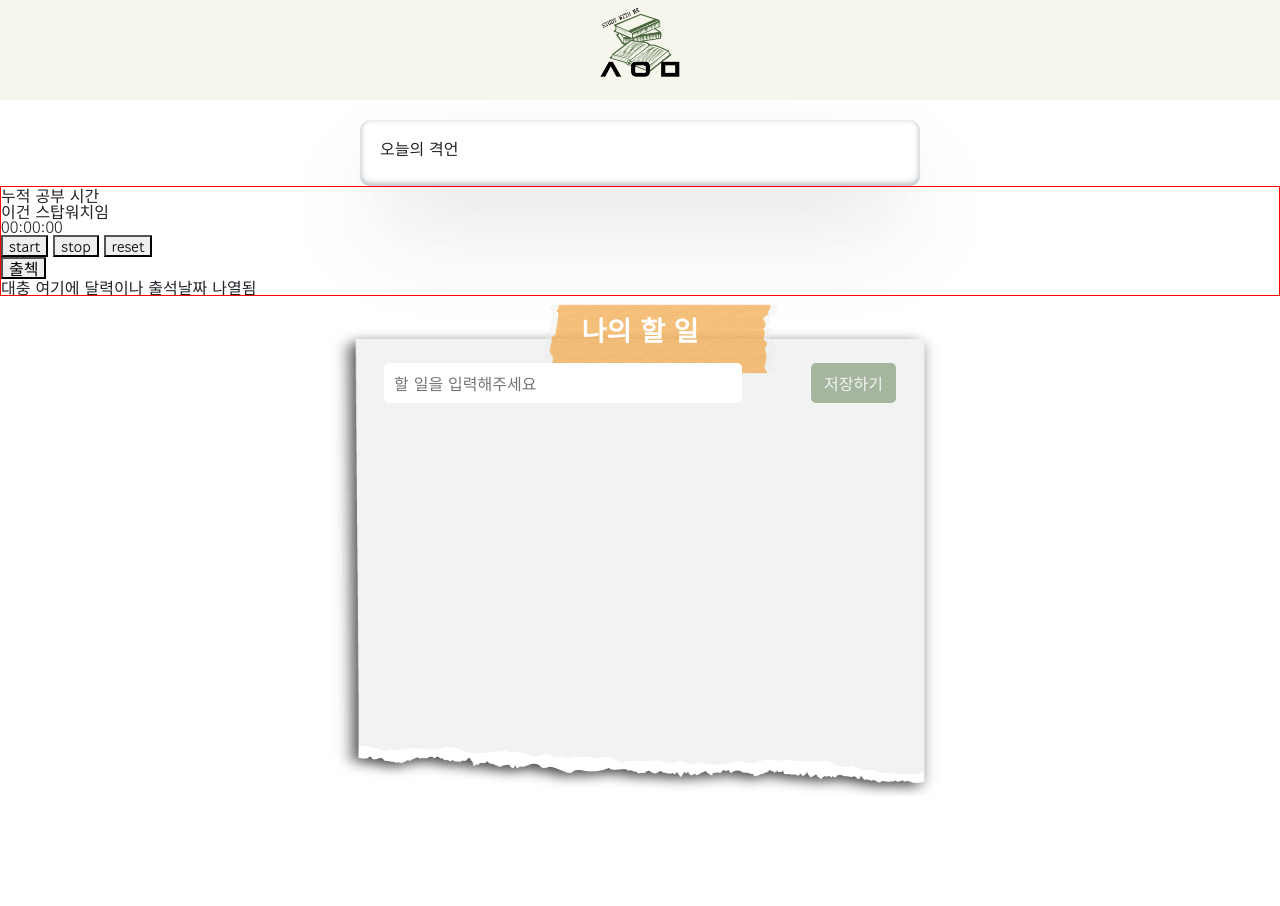
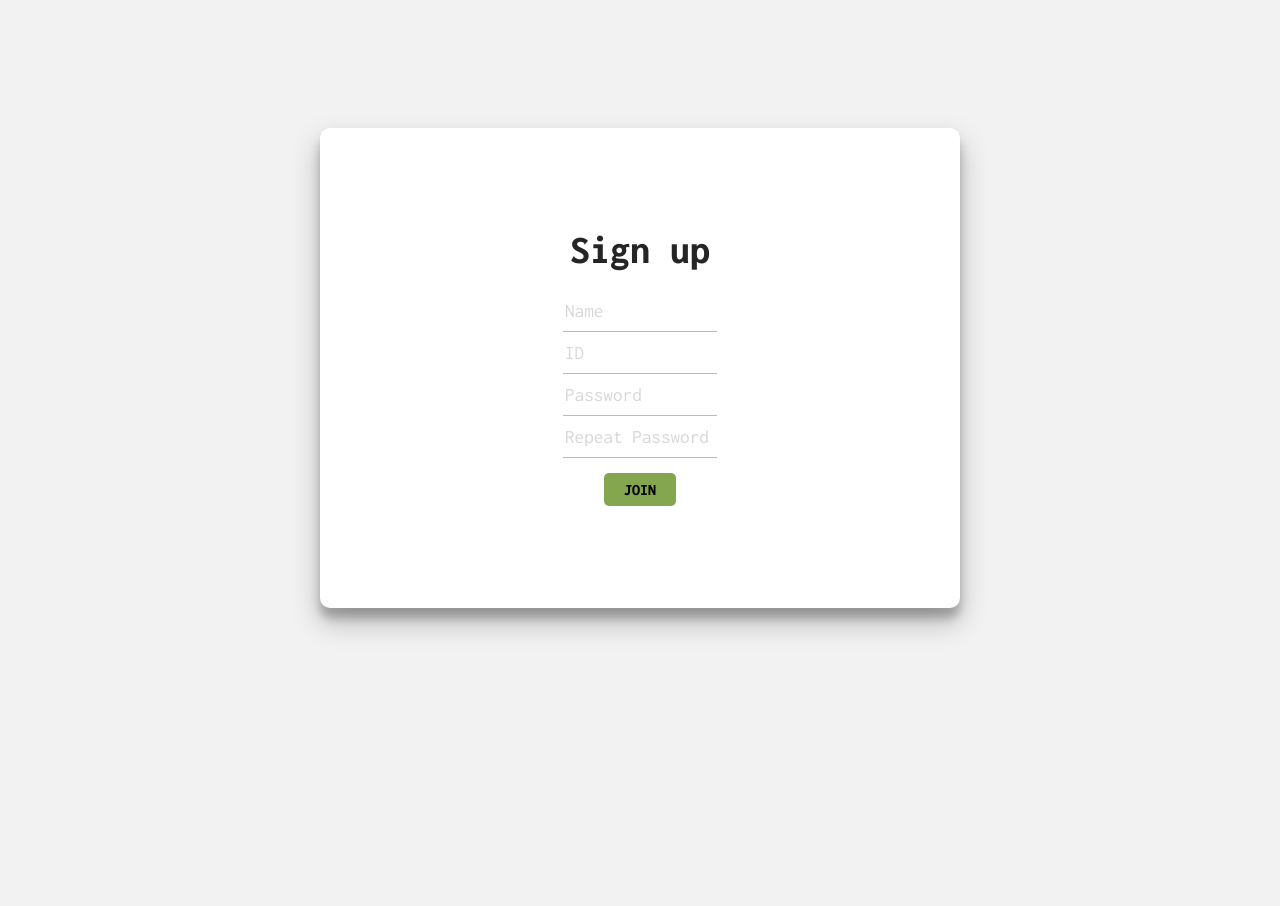
Before and after one commit to amisu1203/SWM-Project, a Flask app: page / in a window 1280 px wide. After the commit the page ends 634 px from the top, so only its background shows below. Run offline with Flask 3, Linux system fonts and the light colour scheme; data that the repository does not hold is empty; some libraries are stand-ins or nearby versions.

Commit message:
venv 환경 수정

```diff
--- a/app.py
+++ b/app.py
@@ -1,4 +1,4 @@
-#!/usr/bin/env python
+# /usr/bin/env python
 # -*- coding: utf-8 -*-
 import os
 import certifi
@@ -6,6 +6,9 @@
 from pymongo import MongoClient
 from flask import Flask, render_template, request, jsonify
 import hashlib
+import jwt
+import datetime
+
 
 app = Flask(__name__)
 ca = certifi.where()
@@ -15,11 +18,13 @@
 )
 db = client.dbsparta
 
+SECRET_KEY = "abc"
 
 # api
 @app.route("/")
 def home():
-    return render_template("index.html")
+    return render_template("join.html")
+
 
 # sign-up apis
 @app.route("/join", methods=["GET", "POST"])
@@ -53,6 +58,29 @@
         return render_template("join.html")
 
 
+# login apis - old
+# @app.route("/login", methods=["GET"])
+# def show_login_page():
+#    return render_template("login.html")
+#
+#
+# @app.route("/login", methods=["POST"])
+# def login():
+#    username_receive = request.form["username_give"]
+#    password_receive = request.form["password_give"]
+#    user = db.pjs.find_one({"id": username_receive})
+#    if user is not None:
+#        salt = user["salt"]
+#        hashed_password = hashlib.sha256(password_receive.encode() + salt).hexdigest()
+#        if user["password"] == hashed_password:
+#            return jsonify({"result": "success"})
+#    return jsonify({"result": "fail", "msg": "아이디와 비밀번호가 일치하지 않습니다."})
+
+# index api
+@app.route("/index")
+def show_index() :
+    return render_template('index.html')
+
 # login apis
 @app.route("/login", methods=["GET"])
 def show_login_page():
@@ -63,19 +91,38 @@
     username_receive = request.form["username_give"]
     password_receive = request.form["password_give"]
     user = db.pjs.find_one({"id": username_receive})
+
     if user is not None:
-        salt = user['salt']
+        salt = user["salt"]
         hashed_password = hashlib.sha256(password_receive.encode() + salt).hexdigest()
-        if user['password'] == hashed_password:
-            return jsonify({"result": "success"})
+    if user["password"] == hashed_password:
+        payload = {
+            "id": username_receive,
+            "exp": datetime.datetime.utcnow() + datetime.timedelta(minutes=60),
+        }
+        token = jwt.encode(payload, SECRET_KEY, algorithm="HS256")
+        return jsonify({"result": "success", "token": token, "id": payload["id"]})
     return jsonify({"result": "fail", "msg": "아이디와 비밀번호가 일치하지 않습니다."})
+
+
+# Test token route
+@app.route("/api/test_token", methods=["POST"])
+def test_token():
+    token = request.headers.get("Authorization").split(" ")[1]
+    print(token)
+    try:
+        data = jwt.decode(token, SECRET_KEY, algorithms=["HS256"])
+        return jsonify({"message": "Token is valid", "user": data["id"]})
+    except jwt.ExpiredSignatureError:
+        return jsonify({"message": "Token has expired"}), 401
+    except jwt.InvalidTokenError:
+        return jsonify({"message": "Invalid token"}), 401
 
 
 @app.route("/user_list", methods=["GET"])
 def userlisting():
     users = list(db.pjs.find({}, {"_id": False}))
     return jsonify({"result": users})
-
 
 
 # timer apis
@@ -110,41 +157,39 @@
 # todo apis
 @app.route("/todo", methods=["POST"])
 def todo_post():
-    todo_receive = request.form['todo_give']
-    todo_finish = request.form['is_finish']
+    todo_receive = request.form["todo_give"]
+    todo_finish = request.form["is_finish"]
 
-    doc = {
-        'todo': todo_receive,
-        'is_finish': todo_finish
-    }
+    doc = {"todo": todo_receive, "is_finish": todo_finish}
     db.todolist.insert_one(doc)
-    return jsonify({'msg': '저장 완료!'})
-
+    return jsonify({"msg": "저장 완료!"})
 
 
 @app.route("/todo", methods=["GET"])
 def todo_get():
     comments = list(db.todolist.find())
-    comments = [{**comment, **{"_id": str(comment["_id"])}}
-                for comment in comments]
-    return jsonify({'result': comments})
+    comments = [{**comment, **{"_id": str(comment["_id"])}} for comment in comments]
+    return jsonify({"result": comments})
 
 
 @app.route("/todo", methods=["DELETE"])
 def todo_delete():
     delete_receive = request.form["id"]
-    db.todolist.delete_one({'_id': ObjectId(delete_receive)})
-    return jsonify({'msg': "삭제 완료!"})
+    db.todolist.delete_one({"_id": ObjectId(delete_receive)})
+    return jsonify({"msg": "삭제 완료!"})
+
 
 @app.route("/todo", methods=["PUT"])
 def todo_update():
     id_receive = request.form["id"]
     new_todo = request.form["new_todo"]
-    isfinish = request.form["is_finish"] #todo 완료 상태 확인
+    isfinish = request.form["is_finish"]  # todo 완료 상태 확인
 
-
-    db.todolist.update_one({'_id': ObjectId(id_receive)}, {"$set": {"todo": new_todo, "is_finish":isfinish}})
-    return jsonify({'msg': "수정 완료!"})
+    db.todolist.update_one(
+        {"_id": ObjectId(id_receive)},
+        {"$set": {"todo": new_todo, "is_finish": isfinish}},
+    )
+    return jsonify({"msg": "수정 완료!"})
 
 
 if __name__ == "__main__":
--- a/static/css/main.css
+++ b/static/css/main.css
@@ -16,7 +16,7 @@
 /* icon default */
 [class*=" xi-"],
 [class^="xi-"] {
-  font-size: 17px;
+  font-size: 25px;
   margin-right: 3px;
   cursor: pointer;
   transition: all 0.3s ease;
@@ -28,17 +28,17 @@
 
 /* header */
 header {
-  margin-bottom: 120px;
+  margin-bottom: 150px;
   position: relative;
 }
 
 .con-logo {
   background-color: #f6f6ed;
   background-image: url("/static/img/logo.png");
-  background-size: 130px;
+  background-size: 150px;
   background-position: center;
   background-repeat: no-repeat;
-  height: 100px;
+  height: 130px;
   width: 100%;
   position: fixed;
   top: 0;
@@ -48,4 +48,5 @@
   position: fixed;
   top: 20px;
   right: 20px;
+  margin: 0px 0px 10px 0px;
 }
--- a/static/css/quote.css
+++ b/static/css/quote.css
@@ -25,12 +25,12 @@
 }
 
 .con-quote .txt-title-quote {
-  font-size: 1rem;
+  font-size: 1.2rem;
   margin-bottom: 8px;
 }
 
 .con-quote .txt-quote {
-  font-size: 1.2rem;
+  font-size: 1.5rem;
   font-weight: bold;
 }
 
--- a/static/css/signup.css
+++ b/static/css/signup.css
@@ -94,21 +94,29 @@
   background-color: inherit;
   border: 0;
   border-bottom: 1px solid #b7bfb4;
-  margin-bottom: 20px;
   padding-bottom: 10px;
   font-size: 1.2rem;
 }
 
 #text-pw-check {
+  font-family: "Gowun Dodum", sans-serif;
+  margin: 5px 0 10px;
+  left: 13px;
+  position: relative;
+}
+
+#text-pw-check .txt-pw-incorrect {
+  color: #f8673b;
 }
 
 #form-join .btn-join {
-  font-family: "Gowun Dodum", sans-serif;
+  font-family: "Inconsolata", monospace;
+  font-weight: 800;
   background-color: #83a64e;
   border-radius: 5px;
   border: 0;
   padding: 8px 20px;
-  font-size: 12px;
+  font-size: 1rem;
   transition: all 0.3s ease-in-out;
 }
 #form-join .btn-join:hover {
--- a/static/css/timer.css
+++ b/static/css/timer.css
@@ -14,5 +14,95 @@
 }
 
 .con-timer {
-  border: 1px solid red;
+  border: 1px solid white;
+  display: flex;
+  flex-direction: column;
+  align-items: center;
+  justify-content: center;
+  width: 100%;
+  padding: 25px 0px 25px 0px;
 }
+
+.time-css {
+  display: flex;
+  flex-direction: row;
+  align-items: center;
+  justify-content: center;
+  padding-right: 100px;
+}
+
+.txt-total-time {
+  font-size: 16px;
+  margin-bottom: 6px;
+}
+
+.stopwatch {
+  font-size: 80px;
+  margin-bottom: 10px;
+}
+
+.stopwatchdiv {
+  margin-bottom: 10px;
+  font-size: 20px;
+}
+
+.button-css button {
+  background-color: #336600;
+  border: none;
+  border-radius: 5px;
+  box-sizing: border-box;
+  padding: 0 13px;
+  color: #f2f2f2;
+  line-height: 40px;
+  margin: 0px 7px 0px 7px;
+}
+
+.check-css {
+  background-color: #83a64e;
+  border: none;
+  border-radius: 5px;
+  box-sizing: border-box;
+  padding: 0 13px;
+  color: #f2f2f2;
+  line-height: 40px;
+  transition: all 0.2s ease-in-out;
+  float: right;
+  margin-top: 16.5px;
+}
+
+.list-css {
+  margin: 10px 0px 10px 0px;
+  display: flex;
+  flex-direction: column;
+  align-items: center;
+  justify-content: center;
+}
+
+.attend-css {
+  position: relative;
+  font-family: "Gowun Dodum", sans-serif;
+  overflow: auto;
+  margin-top: 20px;
+  height: 100px;
+  width: 200px;
+  display: none;
+}
+
+.stop-css {
+  display: flex;
+  flex-direction: column;
+  align-items: center;
+  justify-content: center;
+}
+
+#check-btn {
+  display: none;
+}
+#check-btn:checked ~ .attend-css {
+  display: block;
+}
+
+.check-btn1 {
+  font-size: 20px;
+  margin-top: 10px;
+}
--- a/static/css/todo.css
+++ b/static/css/todo.css
@@ -104,7 +104,7 @@
 }
 
 .con-li-todo .txt-todo {
-  font-size: 1.2rem;
+  font-size: 1.6rem;
   line-height: 2rem;
   display: inline-block;
   color: rgb(80, 80, 80);
@@ -127,96 +127,3 @@
   font-size: 2rem;
   font-family: "Inconsolata", monospace;
 }
-
-/* .mypic {
-  width: 95%;
-  max-width: 700px;
-  padding: 20px;
-  border-color: 0px 0px 100px 0px #465902;
-  margin: 20px auto;
-
-  display: flex;
-  flex-direction: column;
-  align-items: center;
-  justify-content: center;
-}
-.mypic > h1 {
-  font-size: 30px;
-}
-.form-control {
-  width: 300px;
-}
-.mybox {
-  width: 100%;
-  max-width: 700px;
-  padding: 20px;
-  border-color: 0px 0px 100px 0px #465902;
-  margin: 20px auto;
-}
-
-.mytodo {
-  display: flex;
-  flex-direction: column;
-  align-items: center;
-  justify-content: center;
-}
-
-.mybucket {
-  display: flex;
-  flex-direction: row;
-  align-items: center;
-  justify-content: space-between;
-}
-
-.mybucket > input {
-  width: 70%;
-}
-
-.mybox > li {
-  display: flex;
-  flex-direction: row;
-  align-items: center;
-  justify-content: center;
-
-  margin-bottom: 10px;
-  min-height: 48px;
-}
-
-.mybox > li > h2 {
-  max-width: 75%;
-  font-size: 20px;
-  font-weight: 500;
-  margin-right: auto;
-  margin-bottom: 0px;
-}
-
-.mybox > li > h2.done {
-  text-decoration: line-through;
-}
-
-.completed {
-  color: #83a64e;
-  text-decoration: line-through;
-  text-decoration-thickness: 10px;
-}
-
-.weather {
-  flex-direction: column;
-  display: flex;
-  justify-content: center;
-  align-items: center;
-}
-
-.my {
-  background-color: white;
-  border: 5px solid #252526;
-  margin-left: 500px;
-  margin-right: 500px;
-  margin-top: 50px;
-  border-radius: 100px;
-  margin-bottom: 10px;
-}
-
-.gray {
-  margin: 20px auto 20px auto;
-} */
--- a/static/js/signup.js
+++ b/static/js/signup.js
@@ -30,11 +30,21 @@
 const check_pw = () => {
   const user_pw1 = $("#pw1").val();
   const user_pw2 = $("#pw2").val();
-  console.log(user_pw1);
-  console.log(user_pw2);
-  if (user_pw1 == user_pw2) {
-    $("#text-pw-check").html("<div style='color:blue'>비밀번호가 일치합니다.</div>");
+  if ($("#btn-join").attr("disabled") !== undefined) {
+    if (user_pw1 == user_pw2) {
+      $("#text-pw-check").html("<div class='txt-pw-correct'>비밀번호가 일치합니다.</div>");
+      $("#btn-join").removeAttr("disabled");
+    } else {
+      $("#text-pw-check").html("<div class='txt-pw-incorrect'>비밀번호가 일치하지 않습니다.</div>");
+      $("#btn-join").attr("disabled", "disabled");
+    }
   } else {
-    $("#text-pw-check").html("<div style='color:red'>비밀번호가 일치하지 않습니다.</div>");
+    if (user_pw1 == user_pw2) {
+      $("#text-pw-check").html("<div class='txt-pw-correct'>비밀번호가 일치합니다.</div>");
+      $("#btn-join").removeAttr("disabled");
+    } else {
+      $("#text-pw-check").html("<div class='txt-pw-incorrect'>비밀번호가 일치하지 않습니다.</div>");
+      $("#btn-join").attr("disabled", "disabled");
+    }
   }
 };
--- a/static/js/timer.js
+++ b/static/js/timer.js
@@ -31,6 +31,7 @@
     });
 }
 
+//출첵 반영
 //출첵, 누적일차, 하루 평균 이상
 function show_attend() {
   fetch("/attend")
@@ -41,34 +42,7 @@
       let swmday = [];
       rows.forEach((a) => {
         let attend = a["attend"];
-        temp_html = `<li>${attend}</li>`;
-        swmday.push(attend);
-        $("#attendcheck").append(temp_html);
-      });
-      $("#swmday").append(`ㅅㅇㅁ ${swmday.length}일차`);
-      let avgtime = parseInt(timeSum / swmday.length);
-      function timerStringSecond(a) {
-        let hour = parseInt(a / (60 * 60));
-        let min = parseInt((a - hour * 60 * 60) / 60);
-        let sec = a % 60;
-
-        return String(hour).padStart(2, "0") + "시간" + String(min).padStart(2, "0") + "분" + String(sec).padStart(2, "0") + "초";
-      }
-      $("#avgstudy").append(`하루 평균 공부시간 : ${timerStringSecond(avgtime)}`);
-    });
-}
-
-//출첵, 누적일차, 하루 평균 이상
-function show_attend() {
-  fetch("/attend")
-    .then((res) => res.json())
-    .then((data) => {
-      let rows = data["result"];
-      $("#attendcheck").empty();
-      let swmday = [];
-      rows.forEach((a) => {
-        let attend = a["attend"];
-        temp_html = `<li>${attend}</li>`;
+        temp_html = `<div class="list-css">${attend}</div>`;
         swmday.push(attend);
         $("#attendcheck").append(temp_html);
       });
@@ -170,7 +144,7 @@
   let min = parseInt((time - hour * 60 * 60) / 60);
   let sec = time % 60;
 
-  return String(hour).padStart(2, "0") + ":" + String(min).padStart(2, "0") + ":" + String(sec).padStart(2, "0");
+  return String(hour).padStart(2, "0") + "시간" + String(min).padStart(2, "0") + "분" + String(sec).padStart(2, "0") + "초";
 }
 
 //출첵버튼 활성화
--- a/templates/index.html
+++ b/templates/index.html
@@ -38,11 +38,16 @@
       <div class="con-logo">
         <h1 class="visuallyhidden">스터디위드미 스윗미</h1>
       </div>
-      <!-- 로그인한 유저 정보 보여줄 섹션
-        <div class="con-head-info">
-          <h2>환영합니다.</h2>
+      <!-- 로그인한 유저 정보 보여줄 섹션 -->
+      <div class="con-head-info">
+        <h2 class="txt-total-time">환영합니다.</h2>
+        <div class="time-css">
+          <div class="txt-total-time">누적 공부 시간 :&nbsp</div>
+          <div id="todaystudy" class="txt-total-time">00:00:00</div>
         </div>
-      -->
+        <div class="txt-total-time" id="swmday"></div>
+        <div id="avgstudy"></div>
+      </div>
     </header>
     <main>
       <!-- quote -->
@@ -54,21 +59,22 @@
 
       <!-- timer -->
       <div class="con-timer">
-        <div class="txt-total-time">누적 공부 시간</div>
-        <div id="todaystudy" class="stopwatch">00:00:00</div>
-        <div class="stopwatchdiv">이건 스탑워치임</div>
-        <div id="stopwatch" class="stopwatch">00:00:00</div>
+        <div class="stop-css">
+          <div class="stopwatchdiv"></div>
+          <div id="stopwatch" class="stopwatch">00:00:00</div>
 
-        <div>
-          <button type="button" onclick="startTimer()">start</button>
-          <button type="button" onclick="stopTimer(),save_timer()">stop</button>
-          <button type="button" onclick="resetTimer()">reset</button>
+          <div class="button-css">
+            <button type="button" onclick="startTimer()">start</button>
+            <button type="button" onclick="stopTimer(),save_timer()">stop</button>
+            <button type="button" onclick="resetTimer()">reset</button>
+          </div>
         </div>
         <div>
-          <button id="attendance" type="button" onclick="attendance(),btnDisabled()">출첵</button>
+          <button class="check-css" id="attendance" type="button" onclick="attendance(),btnDisabled()">출첵</button>
         </div>
-        <div>
-          대충 여기에 달력이나 출석날짜 나열됨
+        <input id="check-btn" type="checkbox" />
+        <label class="check-btn1" for="check-btn">▼</label>
+        <div class="attend-css">
           <div id="attendcheck">
             <li></li>
           </div>
--- a/templates/join.html
+++ b/templates/join.html
@@ -16,6 +16,7 @@
   <body>
     <main class="box-join">
       <form id="form-join">
+        <div class="logo"></div>
         <h1 class="title-sign-up">Sign up</h1>
         <label for="nickname" class="con-nickname">
           <i class="xi-user icon-user"></i>
@@ -34,7 +35,7 @@
           <input id="pw2" type="password" placeholder="Repeat Password" required onchange="check_pw()" size="15" />
         </label>
         <p id="text-pw-check"></p>
-        <button type="submit" class="btn-join">가입하기</button>
+        <button type="submit" class="btn-join">JOIN</button>
       </form>
     </main>
   </body>
```
Also changed, not shown: static/js/main.js (+19 -0 lines), templates/login.html (+15 -106 lines).
